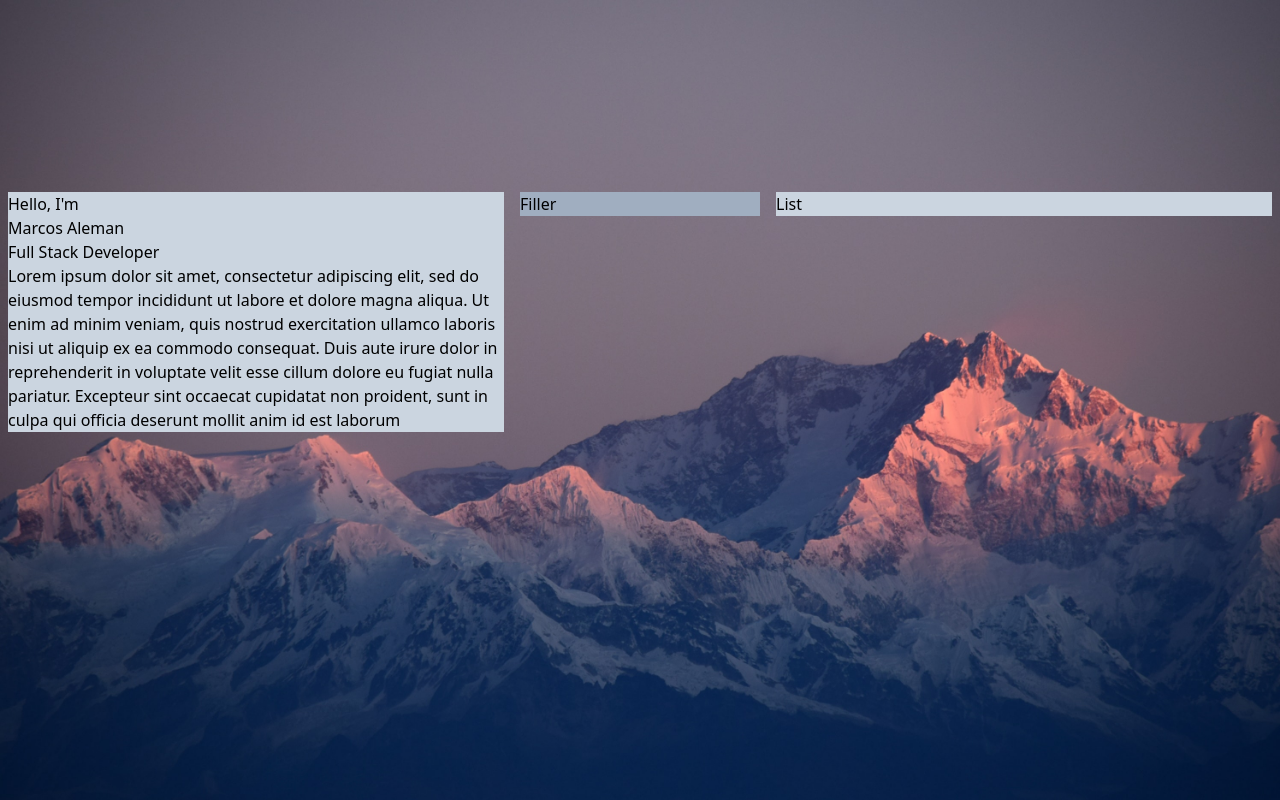
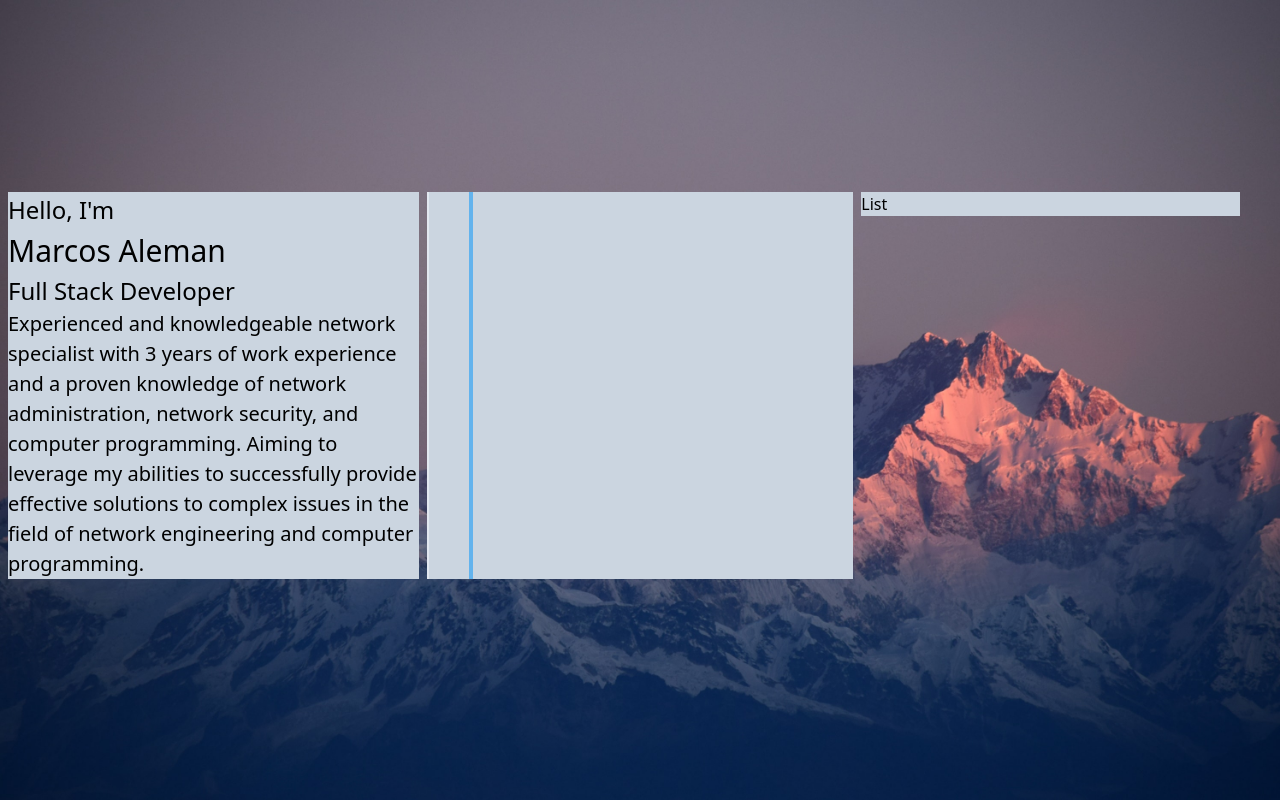
Before and after one commit to EruditeCoder/portfolio, a React (Create React App) app: page / in a window 1280 px wide. Built offline with nearby package versions, Linux system fonts and the light colour scheme.

Commit message:
Added react-router-dom along with some files

```diff
--- a/package.json
+++ b/package.json
@@ -9,6 +9,7 @@
     "postcss-import": "^12.0.1",
     "react": "^16.13.1",
     "react-dom": "^16.13.1",
+    "react-router-dom": "^5.2.0",
     "react-scripts": "3.4.3",
     "tailwindcss": "^1.8.10"
   },
--- a/src/App.js
+++ b/src/App.js
@@ -1,35 +1,21 @@
 import React from 'react'
-
-// Nav Bar (MA (logo) | Projects | About Me | Let's Talk)
+import Home from './Views/Home'
 
 function App() {
     return (
-        <div class="mt-48">
-            <div class="px-2">
-                <div class="flex -mx-2">
-                    <div class="w-2/5 px-2">
-                        <div class="bg-gray-400">
-                            <h2> Hello, I'm </h2>
-                            <h1> Marcos Aleman </h1>
-                            <h2> Full Stack Developer </h2>
-                            Lorem ipsum dolor sit amet, consectetur
-                            adipiscing elit, sed do eiusmod tempor
-                            incididunt ut labore et dolore magna aliqua.
-                            Ut enim ad minim veniam, quis nostrud exercitation
-                            ullamco laboris nisi ut aliquip ex ea commodo consequat.
-                            Duis aute irure dolor in reprehenderit in voluptate
-                            velit esse cillum dolore eu fugiat nulla pariatur.
-                            Excepteur sint occaecat cupidatat non proident, sunt
-                            in culpa qui officia deserunt mollit anim id est laborum
+        <div className="mt-48">
+            <div className="px-2">
+                <div className="flex -mx-2">
+                    <div className="w-2/6 px-2">
+                        <div className="bg-gray-400">
+                            <Home />
                         </div>
                     </div>
-                    <div class="w-1/5 px-2">
-                        <div class="bg-gray-500">
-                            Filler
-                        </div>
+                    <div className="w-2/6 px-2 pl-10 border-l-2 bg-gray-400">
+                        <div className="bg-blue-400 h-full w-1 justify-center"></div>
                     </div>
-                    <div class="w-2/5 px-2">
-                        <div class="bg-gray-400">
+                    <div className="w-2/6 px-2 pr-10">
+                        <div className="bg-gray-400">
                             List
                         </div>
                     </div>
--- /dev/null
+++ b/src/Views/Home.js
@@ -0,0 +1,19 @@
+import React from 'react'
+
+export default function Home() {
+    return (
+        <div className="font-sans">
+            <h2 className="text-2xl"> Hello, I'm </h2>
+            <h1 className="text-3xl"> Marcos Aleman </h1>
+            <h2 className="text-2xl"> Full Stack Developer </h2>
+            <p className="text-xl"> Experienced and knowledgeable
+            network specialist with 3 years of work experience and
+            a proven knowledge of network administration, network
+            security, and computer programming. Aiming to leverage
+            my abilities to successfully provide effective solutions
+            to complex issues in the field of network engineering
+            and computer programming.
+            </p>
+        </div>
+    )
+}
```
Also changed, not shown: src/Views/About.js (added), src/Views/Projects.js (added), src/tailwind.css, 1 other file (tests, documents, lock files or other folders).
